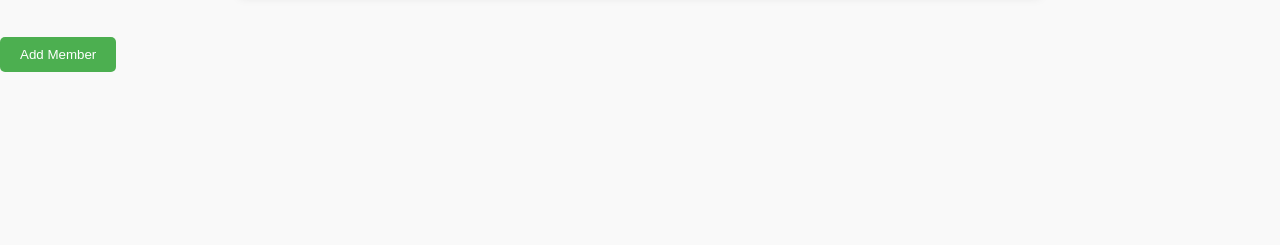
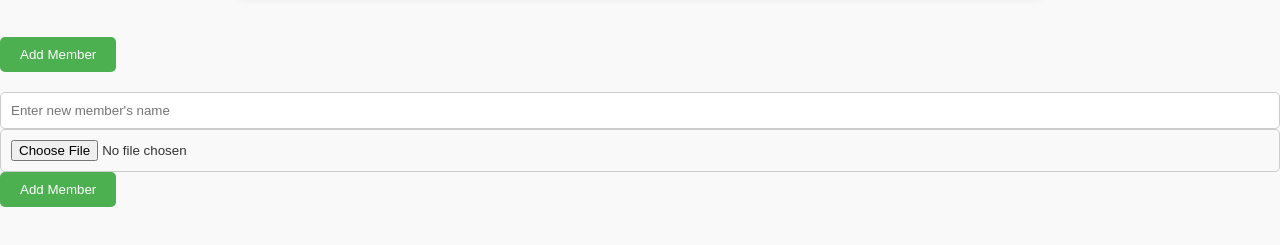
Before and after one commit to vakulramilla/Family_Tree_Project, a plain HTML site: page index.html in a window 1280 px wide. Shown: the part 457-702 px from the top of the page. Drawn offline with Linux system fonts and the light colour scheme.

Commit message:
Update index.html

```diff
--- a/index.html
+++ b/index.html
@@ -50,6 +50,11 @@
             </ul>
         </div>
         <button class="add-member-btn">Add Member</button>
+        <form class="add-member-form">
+            <input type="text" id="new-member-name" placeholder="Enter new member's name">
+            <input type="file" id="new-member-image" accept="image/*">
+            <button type="submit">Add Member</button>
+        </form>
     </main>
 
     <script src="script.js"></script>
```
